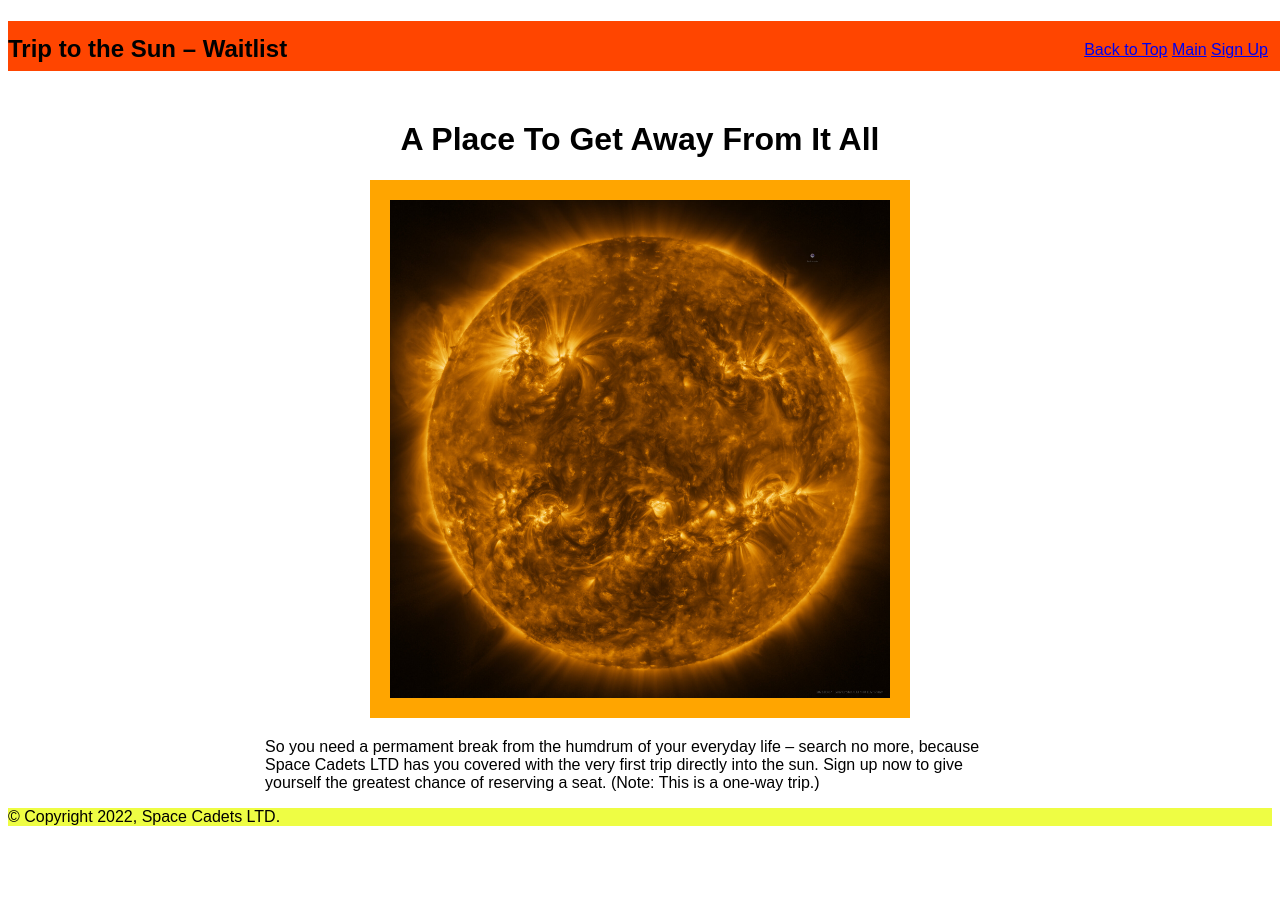
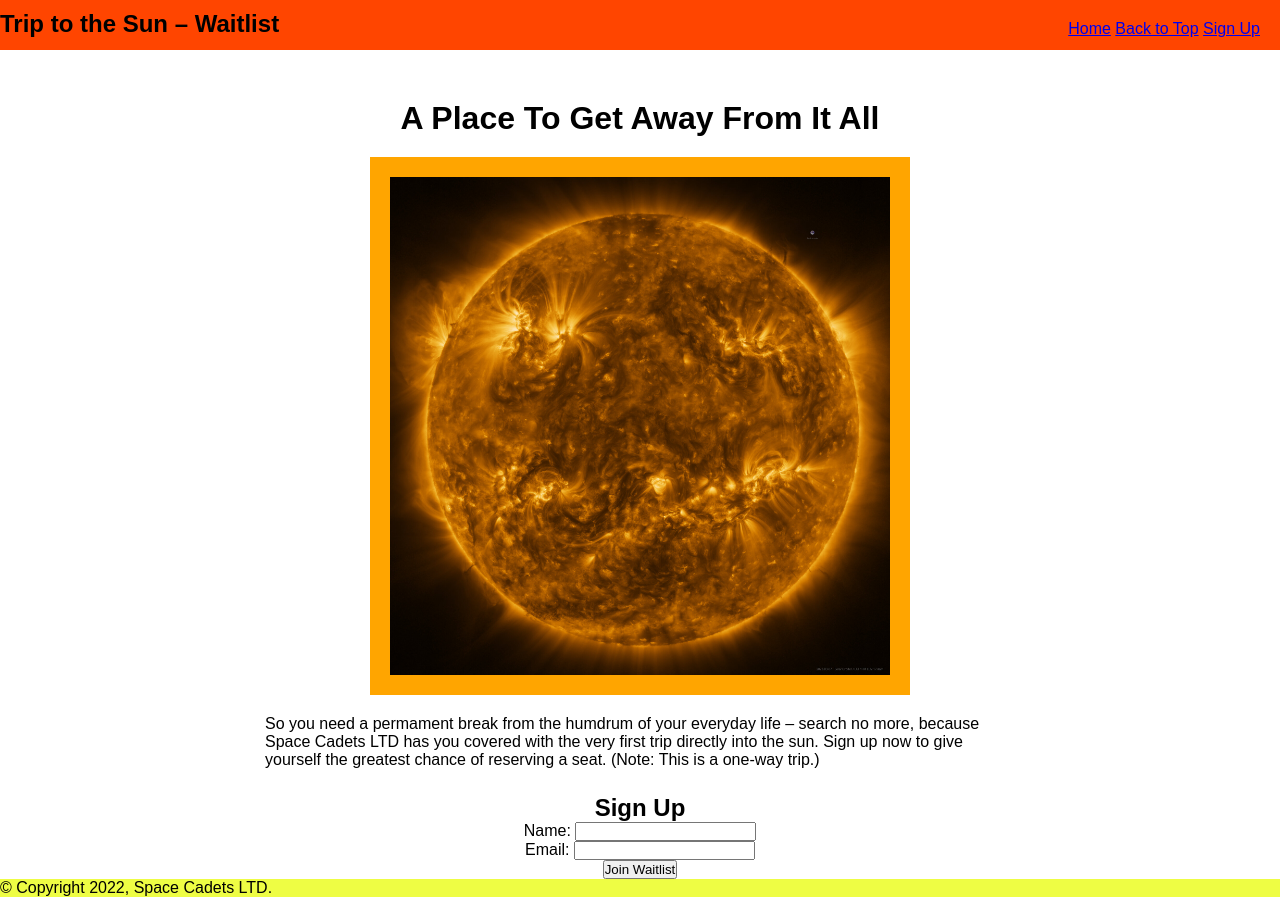
Before and after one commit to rhubarb414/mini-project-1-visitor-page, a plain HTML site: page index.html in a window 1280 px wide. Before the commit the page ends 834 px from the top, so only its background shows below. Drawn offline with Linux system fonts and the light colour scheme.

Commit message:
adds form

```diff
--- a/assets/css/style.css
+++ b/assets/css/style.css
@@ -1,5 +1,7 @@
 * {
   font-family: Arial, Helvetica, sans-serif;
+  margin: 0;
+  padding: 0;
 }
 
 /* three colors */
@@ -25,15 +27,23 @@ footer {
 h1 {
   position: relative;
   padding-top: 100px;
-  text-align: center;
+  width: 500px;
+  margin-left: auto;
+  margin-right: auto;
 }
 
 .page-name {
   display: inline;
   position: absolute;
-  top: -10px;
+  top: 10px;
   font-weight: bold;
   font-size: 1.5em;
+  margin-left: auto;
+  margin-right: auto;
+}
+
+.text-center {
+  text-align: center;
 }
 
 .hero-image {
@@ -52,3 +62,11 @@ h1 {
   margin-left: auto;
   margin-right: auto;
 }
+
+#sign-up {
+  padding-top: 25px;
+}
+
+li {
+  list-style-type: none;
+}
--- a/index.html
+++ b/index.html
@@ -8,17 +8,17 @@
     <title>Trip to the Sun – Waitlist</title>
   </head>
   <body>
-    <header>
+    <header id="header">
       <p class="page-name">Trip to the Sun – Waitlist</p>
       <nav>
-        <a href="header">Back to Top</a>
-        <a href="body">Main</a>
-        <a href="contact">Sign Up</a>
+        <a href="#">Home</a>
+        <a href="#main">Back to Top</a>
+        <a href="#sign-up">Sign Up</a>
       </nav>
     </header>
 
-    <main>
-      <h1>A Place To Get Away From It All</h1>
+    <main id="main">
+      <h1 class="text-center">A Place To Get Away From It All</h1>
       <!-- with two heading elements -->
       <img
         class="hero-image"
@@ -35,8 +35,22 @@
         </p>
       </section>
 
-      <section class="contact>" <!-- contact form -->
-        <!-- name input  -->
+      <section id="sign-up">
+        <!-- contact form -->
+        <h2 class="text-center">Sign Up</h2>
+        <form class="text-center">
+          <ul>
+            <li>
+              <label for="name">Name:</label>
+              <input type="text" id="name" name="user-name" />
+            </li>
+            <li>
+              <label>Email:</label>
+              <input type="text" id="email" name="user-email" />
+            </li>
+          </ul>
+          <button type="submit">Join Waitlist</button>
+        </form>
         <!-- email input -->
         <!-- send button -->
       </section>
```
